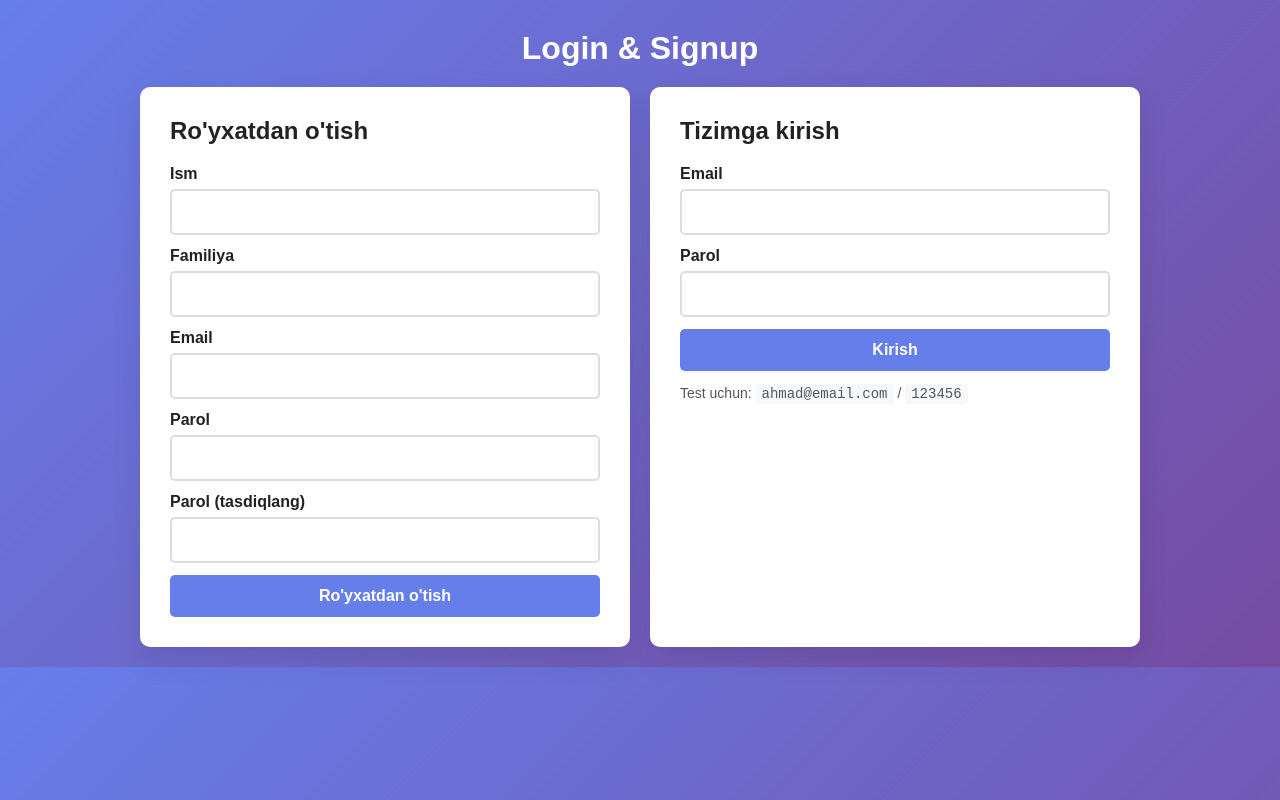
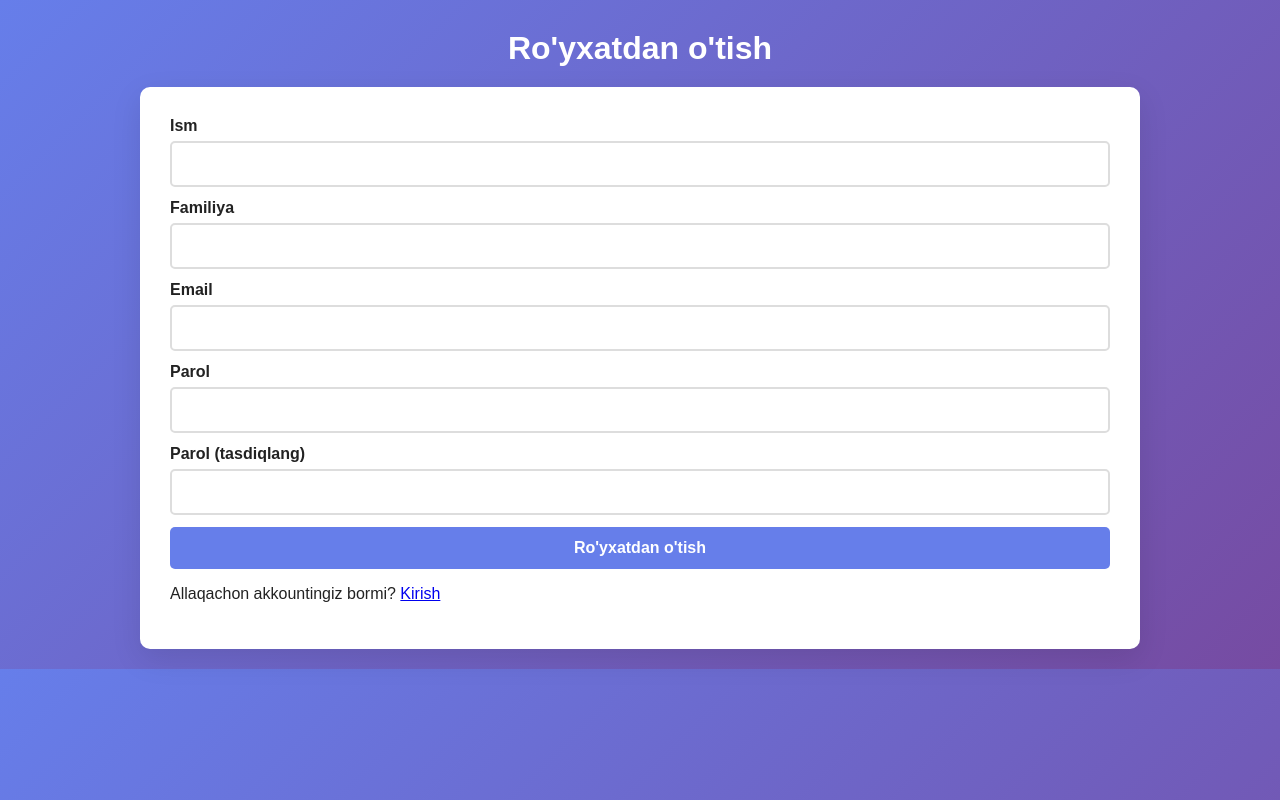
Before and after one commit to Sardorbek1706/mini-project, a plain HTML site: page signup.html in a window 1280 px wide. Drawn offline with Linux system fonts and the light colour scheme.

Commit message:
Update and rename index.html to signup.html

```diff
--- a/index.html
+++ b/signup.html
@@ -3,18 +3,16 @@
 <head>
   <meta charset="UTF-8" />
   <meta name="viewport" content="width=device-width, initial-scale=1.0" />
-  <title>Login & Signup Forms</title>
+  <title>Signup</title>
   <link rel="stylesheet" href="style.css">
 </head>
 <body>
   <div class="page">
-    <h1 class="title">Login & Signup</h1>
-
+    <h1 class="title">Ro'yxatdan o'tish</h1>
     <div id="alerts" class="alerts"></div>
 
     <div class="container">
       <div class="form-card">
-        <h2>Ro'yxatdan o'tish</h2>
         <form id="signupForm" novalidate>
           <div class="form-group">
             <label for="firstName">Ism</label>
@@ -49,29 +47,11 @@
           <button type="submit" id="signupBtn">Ro'yxatdan o'tish</button>
           <div class="success-message" id="signupSuccess"></div>
         </form>
-      </div>
-      <div class="form-card">
-        <h2>Tizimga kirish</h2>
-        <form id="loginForm" novalidate>
-          <div class="form-group">
-            <label for="loginEmail">Email</label>
-            <input type="email" id="loginEmail" name="email" required />
-            <div class="error-message" id="loginEmailError"></div>
-          </div>
 
-          <div class="form-group">
-            <label for="loginPassword">Parol</label>
-            <input type="password" id="loginPassword" name="password" required />
-            <div class="error-message" id="loginPasswordError"></div>
-          </div>
-
-          <button type="submit" id="loginBtn">Kirish</button>
-          <div class="success-message" id="loginSuccess"></div>
-        </form>
-
-        <div class="hint">
-          <p>Test uchun: <code>ahmad@email.com</code> / <code>123456</code></p>
-        </div>
+        <p class="switch-page">
+          Allaqachon akkountingiz bormi?
+          <a href="login.html">Kirish</a>
+        </p>
       </div>
     </div>
   </div>
```
